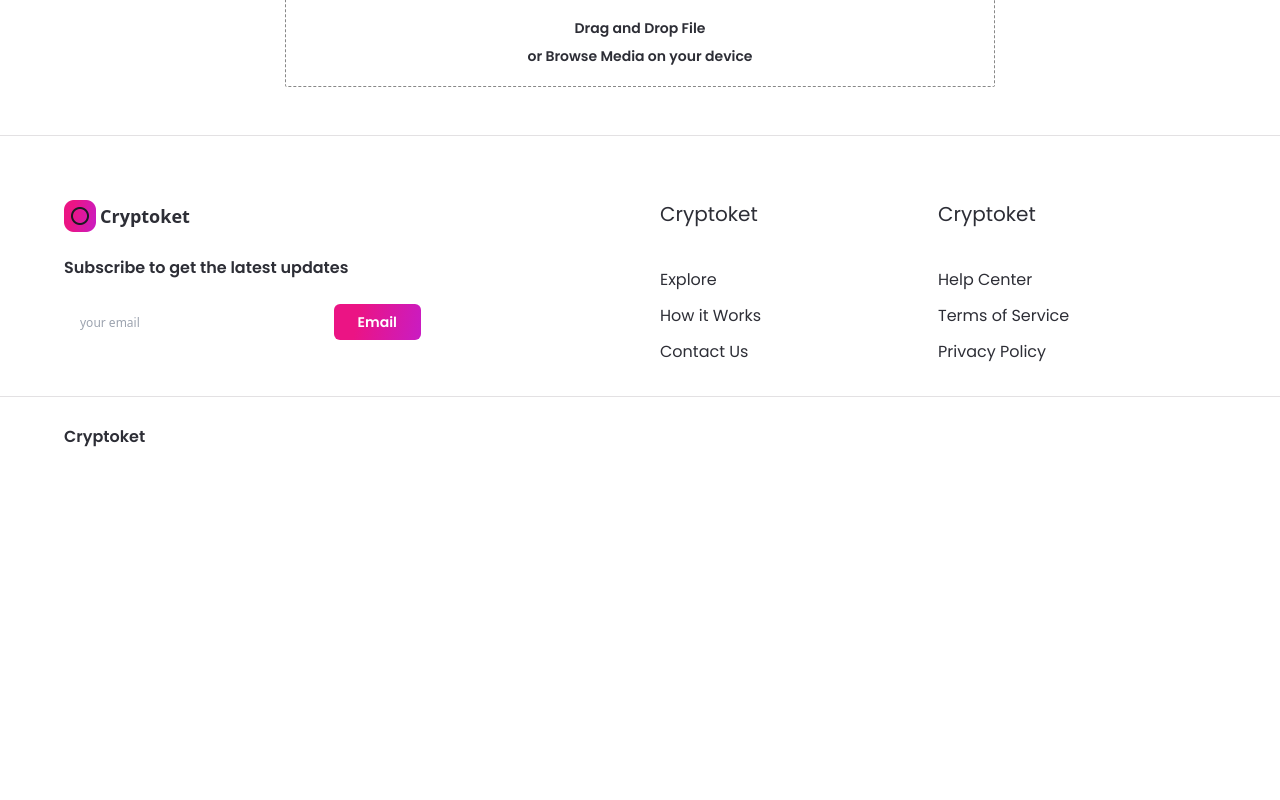
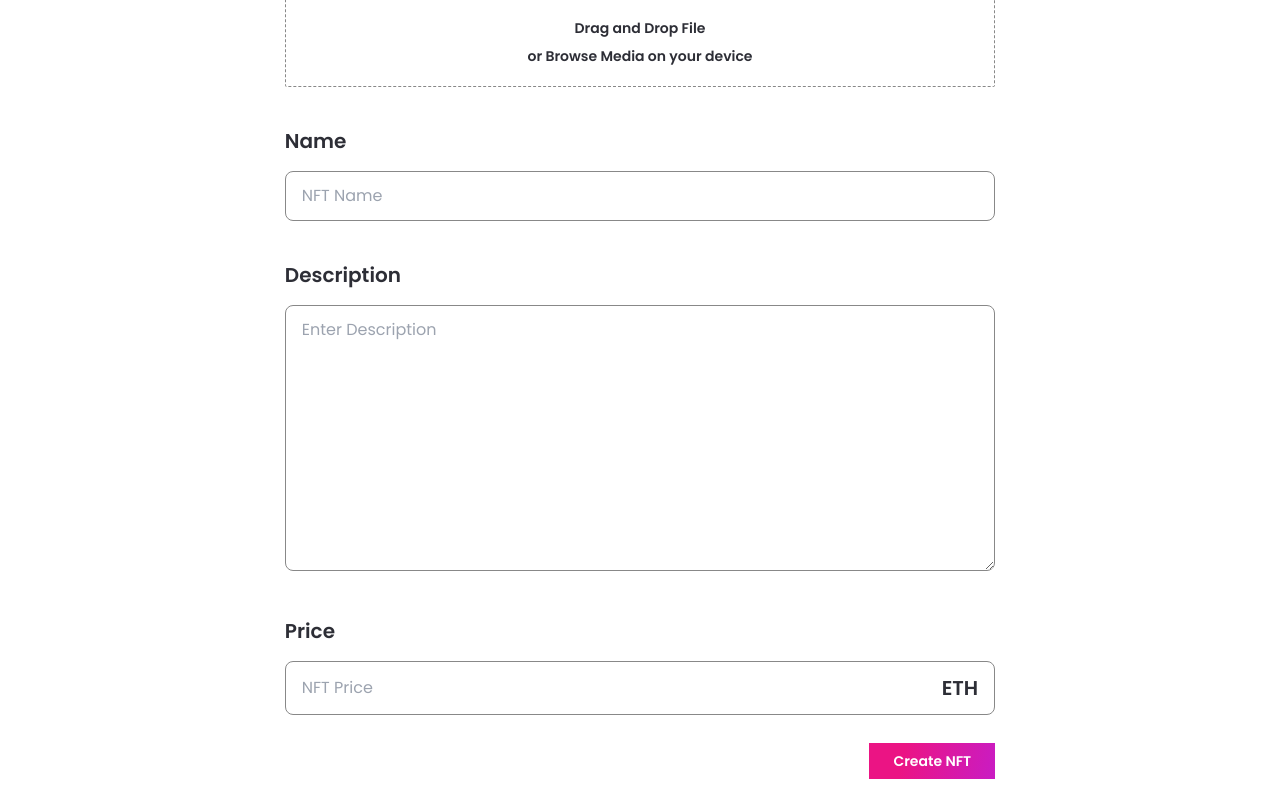
Before and after one commit to GodReaper/Unfold2023, a Next.js app: page /createnft in a window 1280 px wide. Shown: the part 480-1280 px from the top of the page. Before the commit the page ends 993 px from the top, so only its background shows below. Built offline with nearby package versions, Linux system fonts and the light colour scheme.

Commit message:
created createnftpage

```diff
--- /dev/null
+++ b/components/Input.jsx
@@ -0,0 +1,35 @@
+import React from 'react'
+
+const Input = ({inputType, title, placeholder, handleClick}) => {
+  return (
+    <div className='mt-10 w-full'>
+        <p className='font-poppins dark:text-white text-nft-black-1 font-semibold text-xl'>
+            {title}
+        </p>
+        {inputType === 'number' ? (
+            <div className='dark:bg-nft-black-1 bg-white border dark:border-nft-black-1 border-nft-gray-2 rounded-lg w-full outline-none font-poppins dark:text-white text-nft-gray-1 text-base mt-4 px-4 py-3 flexBetween flex-row'>
+                <input type='number'
+                className='w-full dark:bg-nft-black-1 bg-white  outline-none'
+                placeholder={placeholder}
+                onChange={handleClick}
+                />
+                <p className='font-poppins dark:text-white text-nft-black-1 font-semibold text-xl'>ETH</p>
+            </div>
+        ) : inputType === 'textarea' ? (
+            <textarea
+            rows={10}
+            className='dark:bg-nft-black-1 bg-white border dark:border-nft-black-1 border-nft-gray-2 rounded-lg w-full outline-none font-poppins dark:text-white text-nft-gray-1 text-base mt-4 px-4 py-3'
+            placeholder={placeholder}
+            onChange={handleClick}
+            />
+        ) : (
+            <input className='dark:bg-nft-black-1 bg-white border dark:border-nft-black-1 border-nft-gray-2 rounded-lg w-full outline-none font-poppins dark:text-white text-nft-gray-1 text-base mt-4 px-4 py-3'
+            onChange={handleClick} placeholder={placeholder} />
+        )}
+
+
+    </div>
+  )
+}
+
+export default Input
--- a/components/index.js
+++ b/components/index.js
@@ -2,5 +2,6 @@
 import Banner from "./Banner";
 import CreatorCard from "./CreatorCard";
 import NFTCard from "./NFTCard";
+import Input from "./Input";
 
-export {Button, Banner, CreatorCard, NFTCard}
+export {Button, Banner, CreatorCard, NFTCard, Input};
--- a/pages/createnft.js
+++ b/pages/createnft.js
@@ -4,12 +4,13 @@
 import { useDropzone } from 'react-dropzone';
 import Image from 'next/image';
 import { useTheme } from 'next-themes';
-import { Button } from '../components';
+import { Button, Input } from '../components';
 import images from '../assets'
 
 const createnft = () => {
   const {theme} = useTheme();
   const [fileUrl, setFileUrl] = useState(null)
+  const [formInput, setFormInput] = useState({price: '', name: '', description: ''})
   const onDrop = useCallback(() => {
     //upload image to IPFS
   }, [])
@@ -57,6 +58,25 @@
               )}
             </div>
           </div>
+          <Input inputType ='input'
+            title='Name' placeholder ='NFT Name'
+            handleClick={(e) => setFormInput({...formInput, name: e.target.value})}
+          />
+          <Input inputType ='textarea'
+            title='Description' placeholder ='Enter Description'
+            handleClick={(e) => setFormInput({...formInput, description: e.target.value})}
+          />
+          <Input inputType ='number'
+            title='Price' placeholder ='NFT Price'
+            handleClick={(e) => setFormInput({...formInput, price: e.target.value})}
+          />
+          <div className='mt-7 w-full flex justify-end'>
+              <Button
+              btnName='Create NFT'
+              className='rounded-xl'
+              handleClick={() => {}}
+              />
+          </div>
       </div>
     </div>
   )
```
